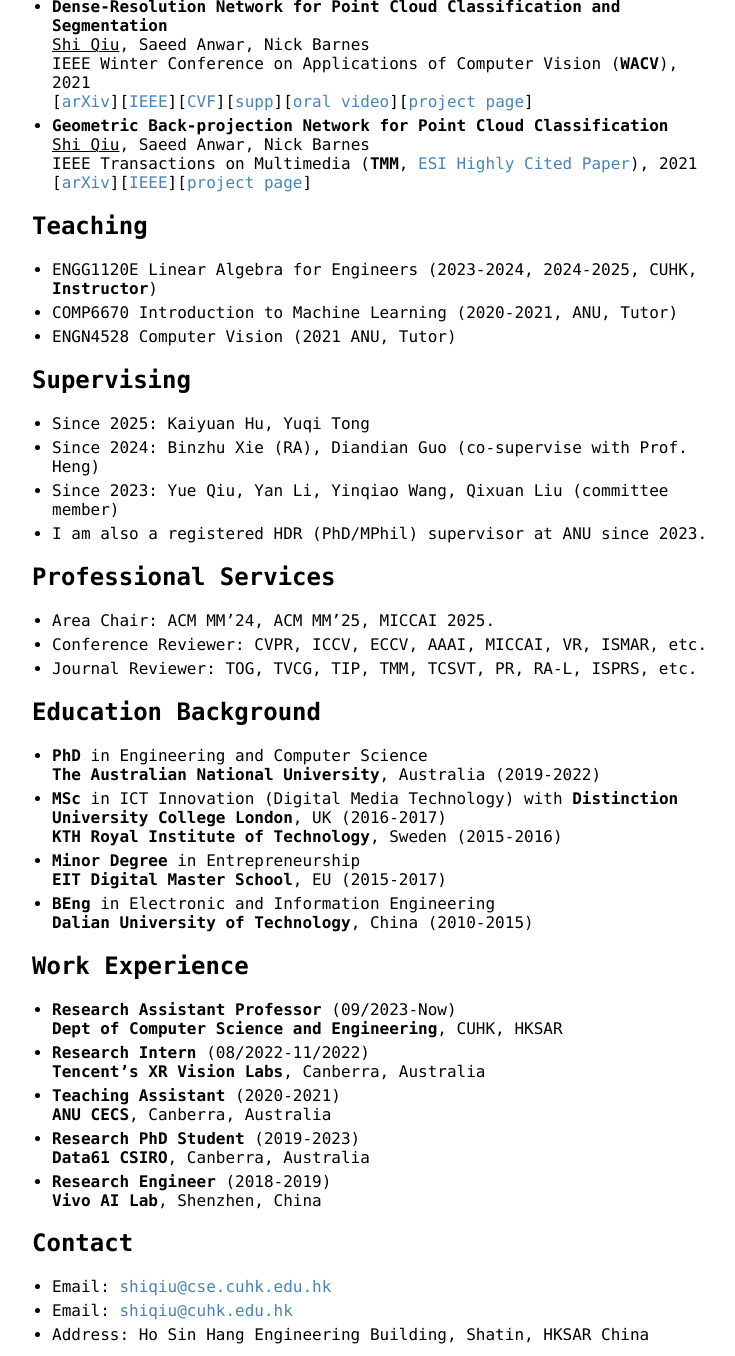
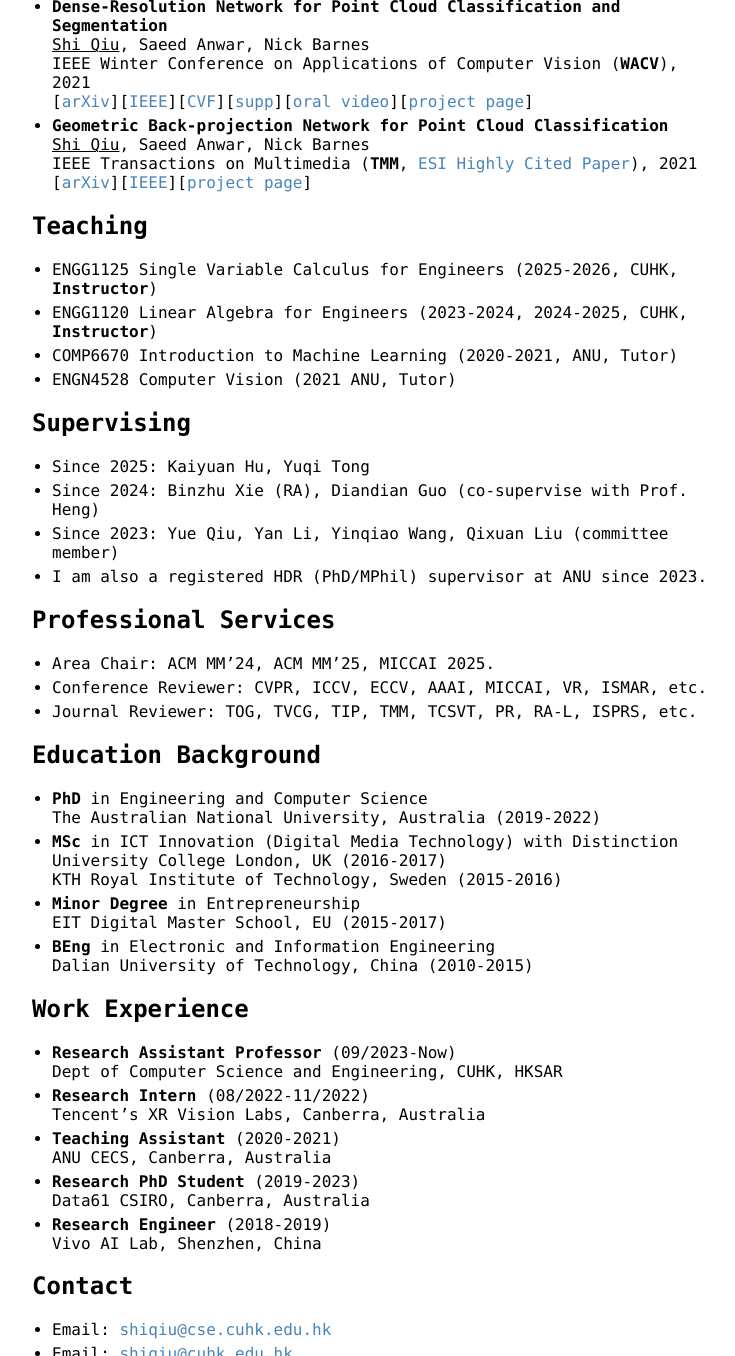
Before and after one commit to ShiQiu0419/ShiQiu0419.github.io, a Jekyll site: the page built from index.md, in a window 1280 px wide and 1400 px high, scrolled down 2591 px, cut to the strip 0-1356 px from the top of the window. Shown: the whole strip, without its empty margins (258-993 px from the left). Built offline with Jekyll 4.4.1, drawn with Linux system fonts in a browser that asks for light colours; our own code applies the rules of GitHub Pages for plain Markdown files.

Commit message:
Update index.md

```diff
--- a/index.md
+++ b/index.md
@@ -104,7 +104,8 @@ IEEE Transactions on Multimedia (**TMM**, [ESI Highly Cited Paper](https://www.w
 [[arXiv](https://arxiv.org/abs/1911.12885)][[IEEE](https://ieeexplore.ieee.org/document/9410405)][[project page](https://github.com/ShiQiu0419/GFNet)]
 
 ## Teaching
-* ENGG1120E Linear Algebra for Engineers (2023-2024, 2024-2025, CUHK, **Instructor**)
+* ENGG1125 Single Variable Calculus for Engineers (2025-2026, CUHK, **Instructor**)
+* ENGG1120 Linear Algebra for Engineers (2023-2024, 2024-2025, CUHK, **Instructor**)
 * COMP6670 Introduction to Machine Learning (2020-2021, ANU, Tutor)
 * ENGN4528 Computer Vision (2021 ANU, Tutor)
 
@@ -121,26 +122,26 @@ IEEE Transactions on Multimedia (**TMM**, [ESI Highly Cited Paper](https://www.w
 
 ## Education Background
 * **PhD** in Engineering and Computer Science
-**The Australian National University**, Australia (2019-2022)
-* **MSc** in ICT Innovation (Digital Media Technology) with **Distinction**
-**University College London**, UK (2016-2017)
-**KTH Royal Institute of Technology**, Sweden (2015-2016)
+The Australian National University, Australia (2019-2022)
+* **MSc** in ICT Innovation (Digital Media Technology) with Distinction
+University College London, UK (2016-2017)
+KTH Royal Institute of Technology, Sweden (2015-2016)
 * **Minor Degree** in Entrepreneurship
-**EIT Digital Master School**, EU (2015-2017)
+EIT Digital Master School, EU (2015-2017)
 * **BEng** in Electronic and Information Engineering
-**Dalian University of Technology**, China (2010-2015)
+Dalian University of Technology, China (2010-2015)
 
 ## Work Experience
 * **Research Assistant Professor** (09/2023-Now)
-**Dept of Computer Science and Engineering**, CUHK, HKSAR
+Dept of Computer Science and Engineering, CUHK, HKSAR
 * **Research Intern** (08/2022-11/2022)
-**Tencent's XR Vision Labs**, Canberra, Australia
+Tencent's XR Vision Labs, Canberra, Australia
 * **Teaching Assistant** (2020-2021)
-**ANU CECS**, Canberra, Australia
+ANU CECS, Canberra, Australia
 * **Research PhD Student** (2019-2023)
-**Data61 CSIRO**, Canberra, Australia
+Data61 CSIRO, Canberra, Australia
 * **Research Engineer** (2018-2019)
-**Vivo AI Lab**, Shenzhen, China
+Vivo AI Lab, Shenzhen, China
 
 ## Contact
 * Email: [shiqiu@cse.cuhk.edu.hk](mailto:shiqiu@cse.cuhk.edu.hk)
```
